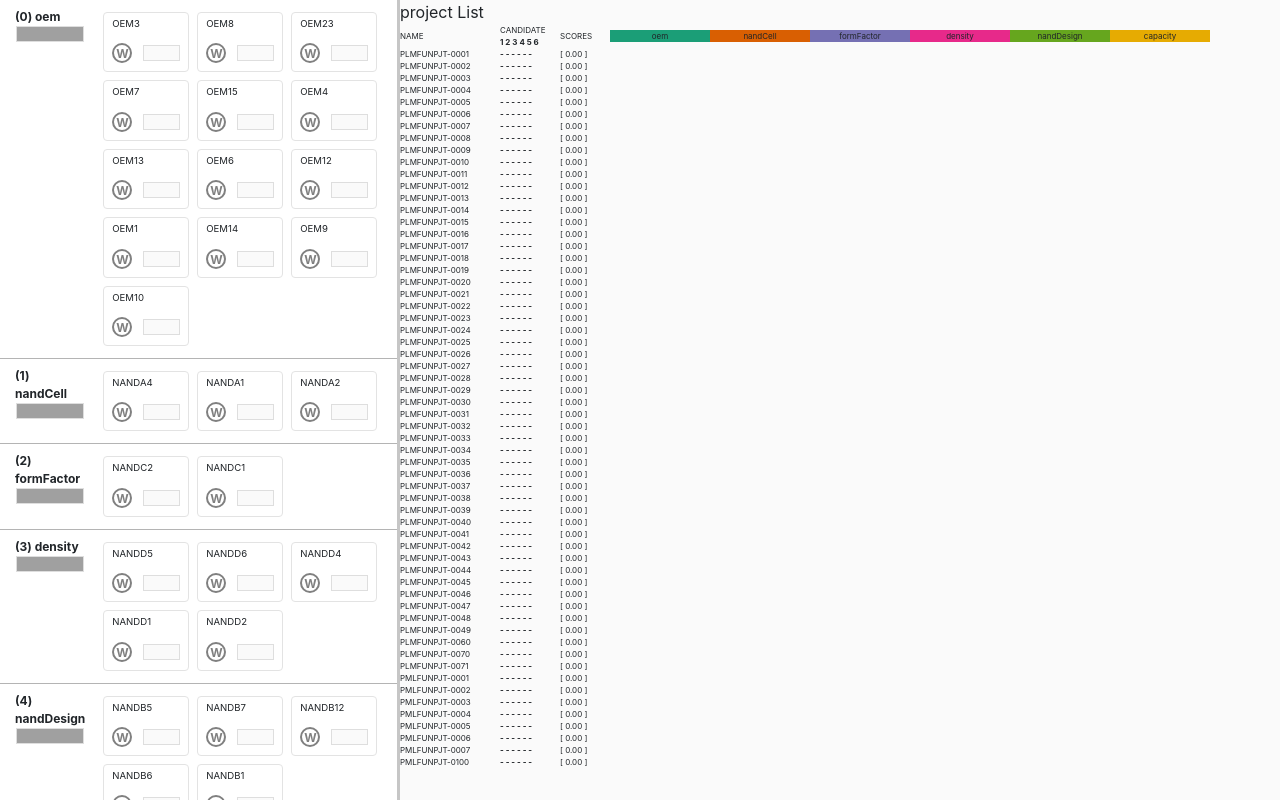
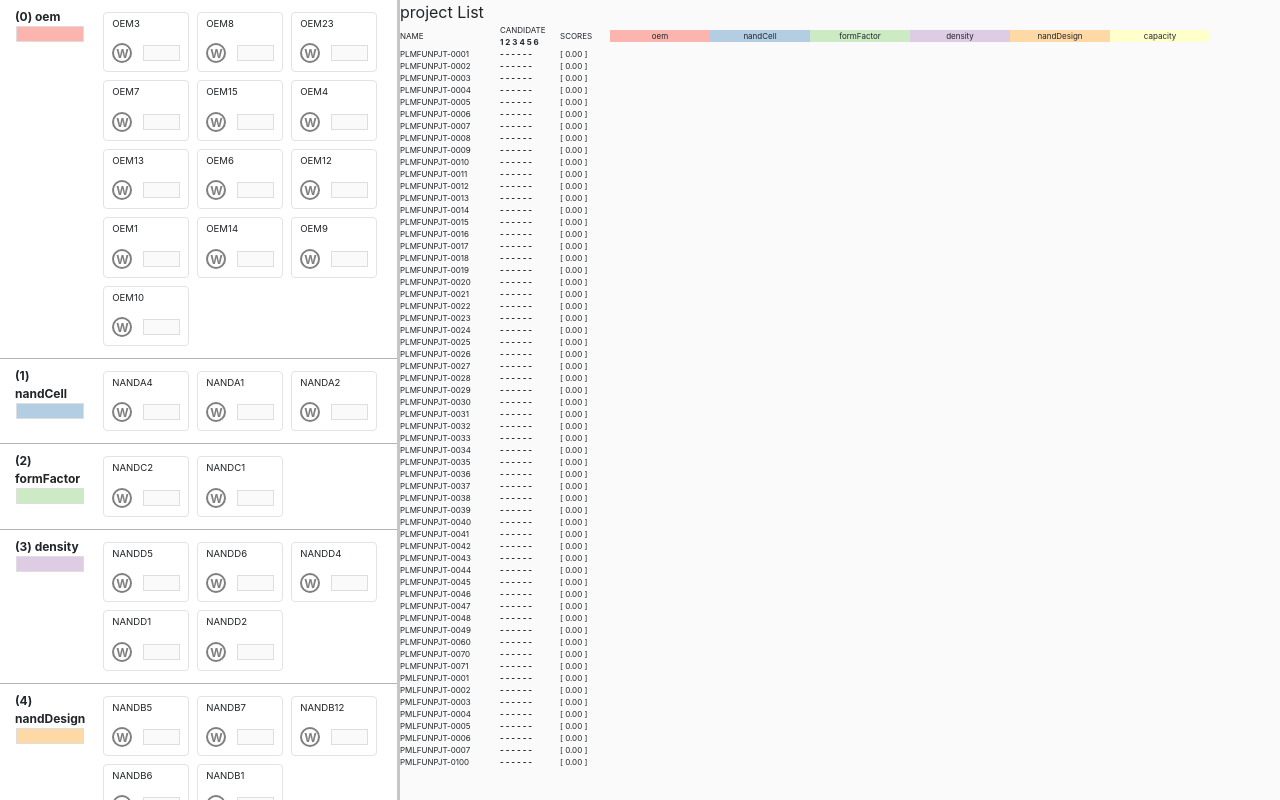
Before and after one commit to ytaek/defect-propagation-viz, a React (Create React App) app: page / in a window 1280 px wide. Built offline with nearby package versions, Linux system fonts and the light colour scheme; some icons are missing.

Commit message:
add color scheme to weight slider

```diff
--- a/src/components/CriterionValueWeightControl.tsx
+++ b/src/components/CriterionValueWeightControl.tsx
@@ -1,5 +1,6 @@
 import * as React from "react";
 import { CriterionInterface, CriterionValueInterface, CriterionValueStatus } from 'src/services/DataService';
+import * as d3 from "d3";
 
 interface Props {
   criterionValue: CriterionValueInterface;
@@ -48,9 +49,9 @@ export class CriterionValueWeightControl extends React.Component<Props, State> {
   }
 
   onMouseUp(event: any) {
-    this.onMouseMove(event)
-    this.props.onSetWeight(this.props.criterionValue, this.state.immediateWeight!)
-    this.setState({ immediateWeight: null })
+    this.onMouseMove(event);
+    this.props.onSetWeight(this.props.criterionValue, this.state.immediateWeight!);
+    this.setState({ immediateWeight: null });
 
     window.removeEventListener("mouseup", this.onMouseUp, false);
     window.removeEventListener("mousemove", this.onMouseMove, false);
@@ -64,11 +65,14 @@ export class CriterionValueWeightControl extends React.Component<Props, State> {
   }
 
   render() {
-    let weightView
+    const colors = d3.schemePastel1;
+
+    let weightView;
     if (this.props.criterionValue.status === CriterionValueStatus.WEIGHT) {
       weightView = <div className="weight-slider" onMouseDown={this.onMouseDown}>
         <div className="slider-bar" style={{
-          width: (this.state.immediateWeight || this.props.criterionValue.weight) * 100 + '%'
+          width: (this.state.immediateWeight || this.props.criterionValue.weight) * 100 + '%',
+          backgroundColor: (colors[this.props.criterionValue.criterion!.id])
         }} />
       </div>
     }
--- a/src/components/CriterionWeightControl.tsx
+++ b/src/components/CriterionWeightControl.tsx
@@ -1,5 +1,6 @@
 import * as React from "react";
 import { CriterionInterface } from 'src/services/DataService';
+import * as d3 from "d3";
 
 interface Props {
   criterion: CriterionInterface;
@@ -56,10 +57,12 @@ export class CriterionWeightControl extends React.Component<Props, State> {
   }
 
   render() {
+    const colors = d3.schemePastel1;
     let weightView
     weightView = <div className="criterion-weight-slider" onMouseDown={this.onMouseDown}>
         <div className="slider-bar" style={{
-          width: (this.state.immediateWeight || this.props.criterion.weight) * 100 + '%'
+          width: (this.state.immediateWeight || this.props.criterion.weight) * 100 + '%',
+          backgroundColor: (colors[this.props.criterion.id])
         }} />
       </div>
 
--- a/src/components/ProjectItem.tsx
+++ b/src/components/ProjectItem.tsx
@@ -29,7 +29,7 @@ export class ProjectItem extends React.Component<Props> {
       return c.values.filter(cv => cv.name === value)[0].weight * c.weight;
     });
 
-    const colors = d3.schemeDark2;
+    const colors = d3.schemePastel1;
 
     return (
       <div className="flex-container flex-align-items-center">
--- a/src/components/ProjectList.tsx
+++ b/src/components/ProjectList.tsx
@@ -27,7 +27,7 @@ console.log("ProjectList", this.props);
 console.log("CAND = ", candidateCriterionValueList)
     const { projects, criteria } = this.props;
 
-    const colors = d3.schemeDark2;
+    const colors = d3.schemePastel1;
 
     // projects.sort( (a, b) => (b.score - a.score) );
 
```
